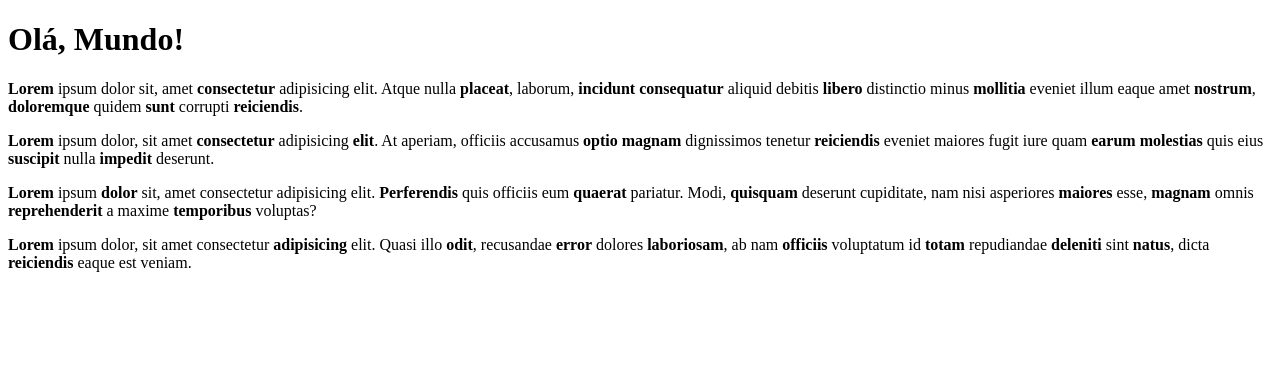
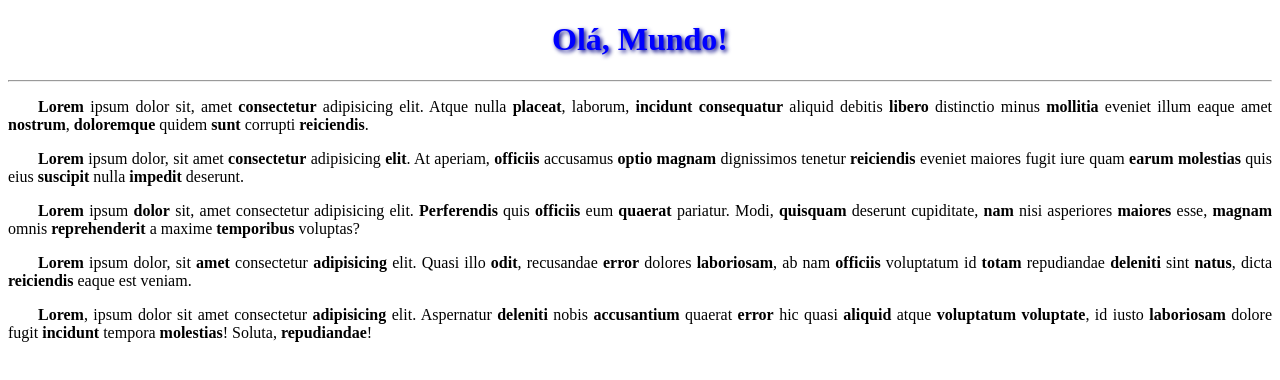
Before and after one commit to NathanSilvestres/Nathan-505, a plain HTML site: page projeto-1/index.html in a window 1280 px wide. Drawn offline with Linux system fonts and the light colour scheme.

Commit message:
Update index.html

```diff
--- a/projeto-1/index.html
+++ b/projeto-1/index.html
@@ -4,13 +4,26 @@
     <meta charset="UTF-8">
     <meta name="viewport" content="width=device-width, initial-scale=1.0">
     <title>projeto-1</title>
+    <style>
+        h1 {
+            color: blue;
+            text-align: center;
+            text-shadow: 2px 2px 4px rgb(0, 0, 133);
+        }
+        p {
+            text-align: justify;
+            text-indent: 30px;
+        }
+    </style>
 </head>
 <body>
     <h1>Olá, Mundo!</h1>
+    <hr>
     <p><strong>Lorem</strong> ipsum dolor sit, amet <strong>consectetur</strong> adipisicing elit. Atque nulla <strong>placeat</strong>, laborum, <strong>incidunt</strong> <strong>consequatur</strong> aliquid debitis <strong>libero</strong> distinctio minus <strong>mollitia</strong> eveniet illum eaque amet <strong>nostrum</strong>, <strong>doloremque</strong> quidem <strong>sunt</strong> corrupti <strong>reiciendis</strong>.</p>
-    <p><strong>Lorem</strong> ipsum dolor, sit amet <strong>consectetur</strong> adipisicing <strong>elit</strong>. At aperiam, officiis accusamus <strong>optio</strong> <strong>magnam</strong> dignissimos tenetur <strong>reiciendis</strong> eveniet maiores fugit iure quam <strong>earum</strong> <strong>molestias</strong> quis eius <strong>suscipit</strong> nulla <strong>impedit</strong> deserunt.</p>
-    <p><strong>Lorem</strong> ipsum <strong>dolor</strong> sit, amet consectetur adipisicing elit. <strong>Perferendis</strong> quis officiis eum <strong>quaerat</strong> pariatur. Modi, <strong>quisquam</strong> deserunt cupiditate, nam nisi asperiores <strong>maiores</strong> esse, <strong>magnam</strong> omnis <strong>reprehenderit</strong> a maxime <strong>temporibus</strong> voluptas?</p>
-    <p><strong>Lorem</strong> ipsum dolor, sit amet consectetur <strong>adipisicing</strong> elit. Quasi illo <strong>odit</strong>, recusandae <strong>error</strong> dolores <strong>laboriosam</strong>, ab nam <strong>officiis</strong> voluptatum id <strong>totam</strong> repudiandae <strong>deleniti</strong> sint <strong>natus</strong>, dicta <strong>reiciendis</strong> eaque est veniam.</p>
+    <p><strong>Lorem</strong> ipsum dolor, sit amet <strong>consectetur</strong> adipisicing <strong>elit</strong>. At aperiam, <strong>officiis</strong> accusamus <strong>optio</strong> <strong>magnam</strong> dignissimos tenetur <strong>reiciendis</strong> eveniet maiores fugit iure quam <strong>earum</strong> <strong>molestias</strong> quis eius <strong>suscipit</strong> nulla <strong>impedit</strong> deserunt.</p>
+    <p><strong>Lorem</strong> ipsum <strong>dolor</strong> sit, amet consectetur adipisicing elit. <strong>Perferendis</strong> quis <strong>officiis</strong> eum <strong>quaerat</strong> pariatur. Modi, <strong>quisquam</strong> deserunt cupiditate, <strong>nam</strong> nisi asperiores <strong>maiores</strong> esse, <strong>magnam</strong> omnis <strong>reprehenderit</strong> a maxime <strong>temporibus</strong> voluptas?</p>
+    <p><strong>Lorem</strong> ipsum dolor, sit <strong>amet</strong> consectetur <strong>adipisicing</strong> elit. Quasi illo <strong>odit</strong>, recusandae <strong>error</strong> dolores <strong>laboriosam</strong>, ab nam <strong>officiis</strong> voluptatum id <strong>totam</strong> repudiandae <strong>deleniti</strong> sint <strong>natus</strong>, dicta <strong>reiciendis</strong> eaque est veniam.</p>
+    <p><strong>Lorem</strong>, ipsum dolor sit amet consectetur <strong>adipisicing</strong> elit. Aspernatur <strong>deleniti</strong> nobis <strong>accusantium</strong> quaerat <strong>error</strong> hic quasi <strong>aliquid</strong> atque <strong>voluptatum </strong><strong>voluptate</strong>, id iusto <strong>laboriosam</strong> dolore fugit <strong>incidunt</strong> tempora <strong>molestias</strong>! Soluta, <strong>repudiandae</strong>!</p>
 
 </body>
 </html>
```
